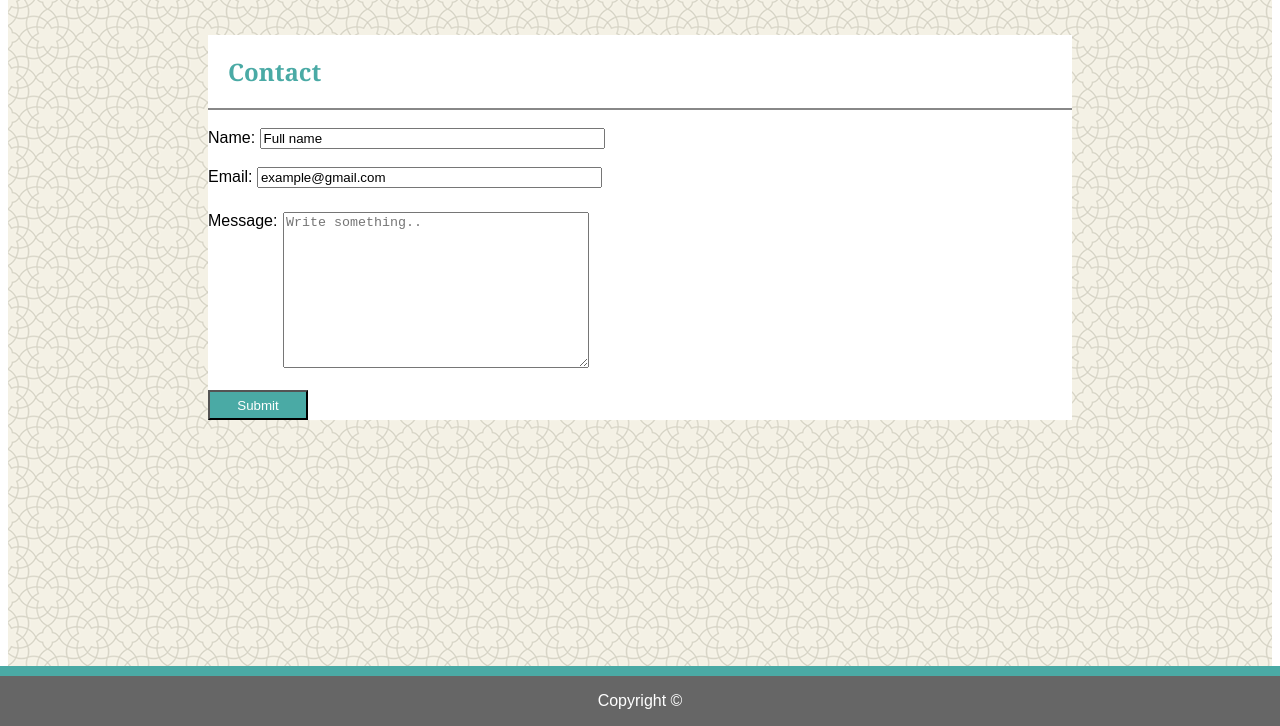
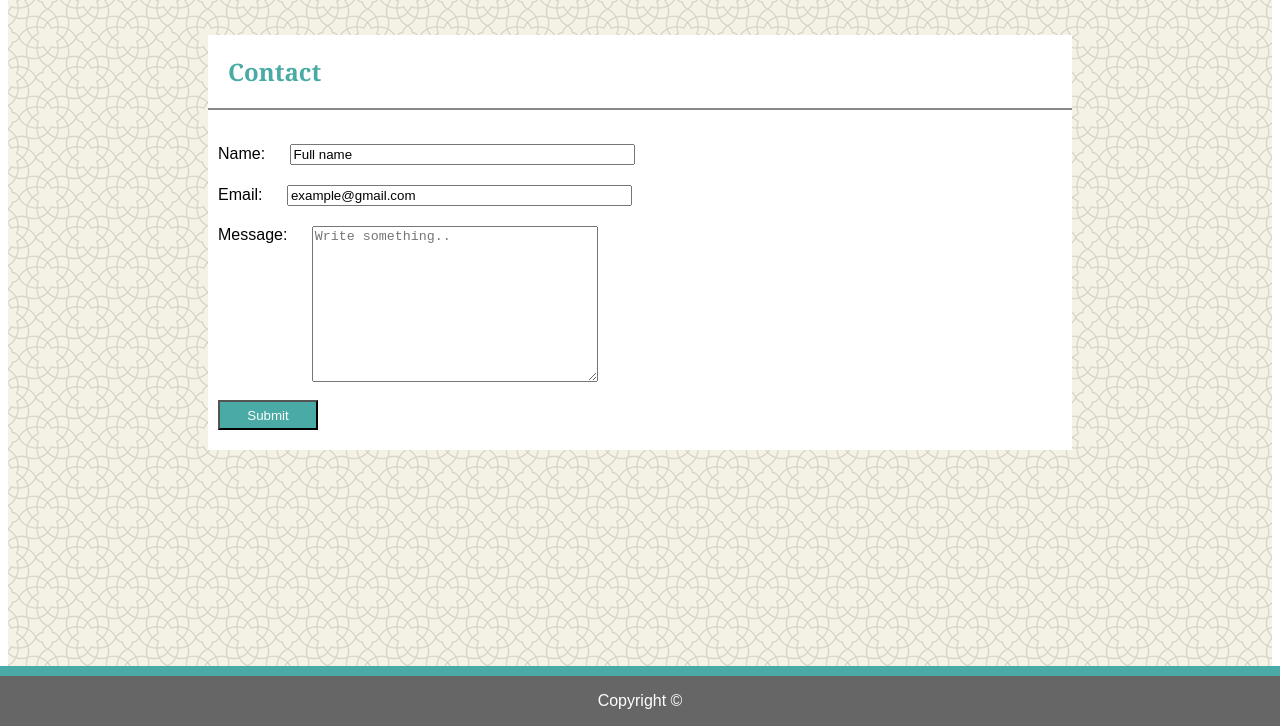
Before and after one commit to rgbyford/Basic-Portfolio, a plain HTML site: page contact.html in a window 1280 px wide. Shown: the part 74-800 px from the top of the page. Drawn offline with Linux system fonts and the light colour scheme.

Commit message:
simplified the contact page table

```diff
--- a/assets/css/style.css
+++ b/assets/css/style.css
@@ -60,23 +60,14 @@ nav {
 }
 
 /* for the form on the contact page */
-.col-25 {
-    float: left;
-    width: 75px;
-    margin-top: 6px;
+.form_item {
+    margin-left: 20px;
+    margin-bottom: 20px;
 }
-.col-75 {
-    float: left;
-    width: 200px;
-    margin-top: 6px;
-}
-.row:after {   /* Clear floats after the columns */
-    content: "";
-    display: table;
-    clear: both;
-}
-#message {
-    width: 300px;
+textarea {
+    vertical-align: top;
+    margin-left: 20px;
+    width: 280px;
     height:150px;
 }
 .bigbluebutton {
@@ -84,6 +75,7 @@ nav {
     color: white;
     width: 100px;
     height: 30px;
+    margin-bottom: 20px;
 }
 
 /* for the portfolio page */
--- a/contact.html
+++ b/contact.html
@@ -25,23 +25,19 @@
             <div class="h_line2"></div>
             <br>
             <form>
+                <p>
                 Name:
-                <input type="text" name="fullname" value="Full name" size="40">
+                <input class="form_item" type="text" name="fullname" value="Full name" size="40">
                 <br>
-                <br> Email:
-                <input type="email" name="email" value="example@gmail.com" size="40">
+                Email:
+                <input class="form_item" type="email" name="email" value="example@gmail.com" size="40">
+                <br>
+                Message:
+                <textarea name="message" placeholder="Write something.."></textarea>
                 <br>
                 <br>
-                <div class="row">
-                    <div class="col-25">
-                        Message:
-                    </div>
-                    <div class="col-75">
-                        <textarea id="message" name="message" placeholder="Write something.."></textarea>
-                    </div>
-                </div>
-                <br>
                 <input class="bigbluebutton" type="submit" value="Submit">
+                </p>
             </form>
         </div>
     </div>
```
